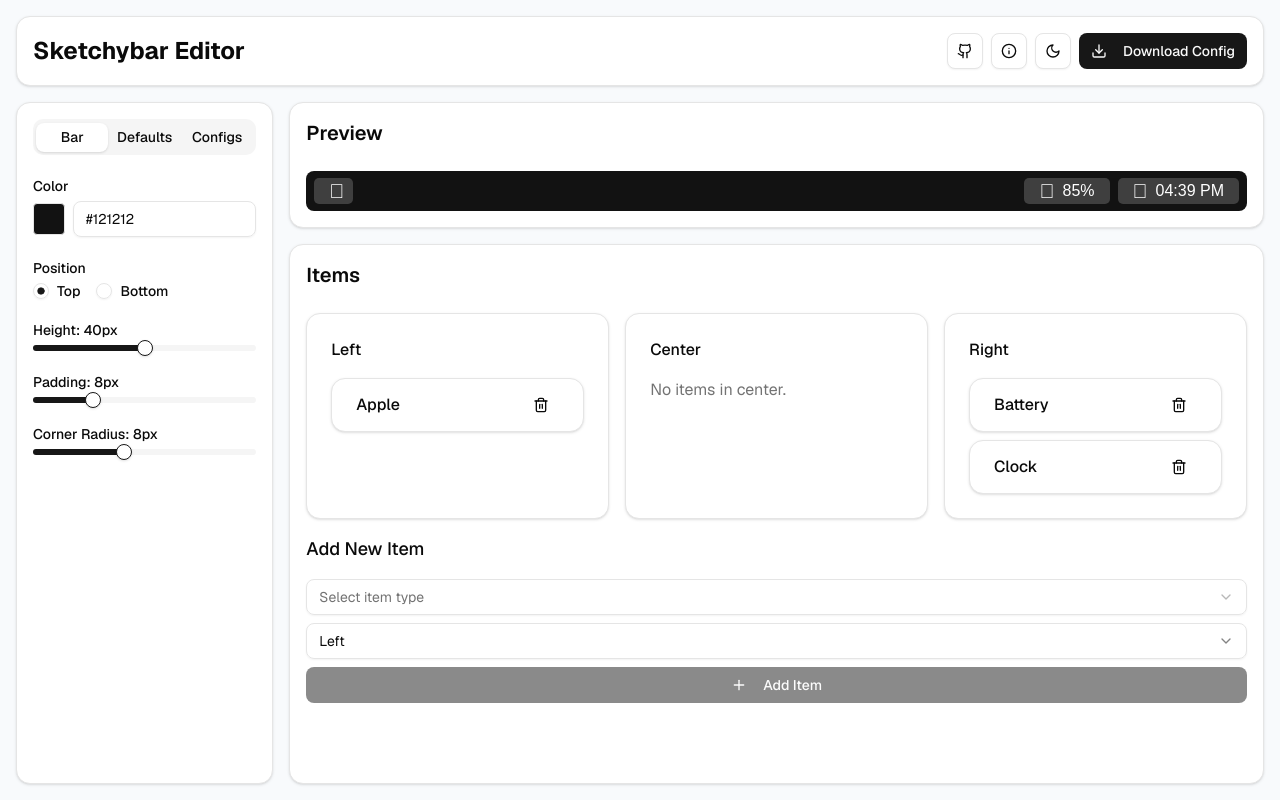
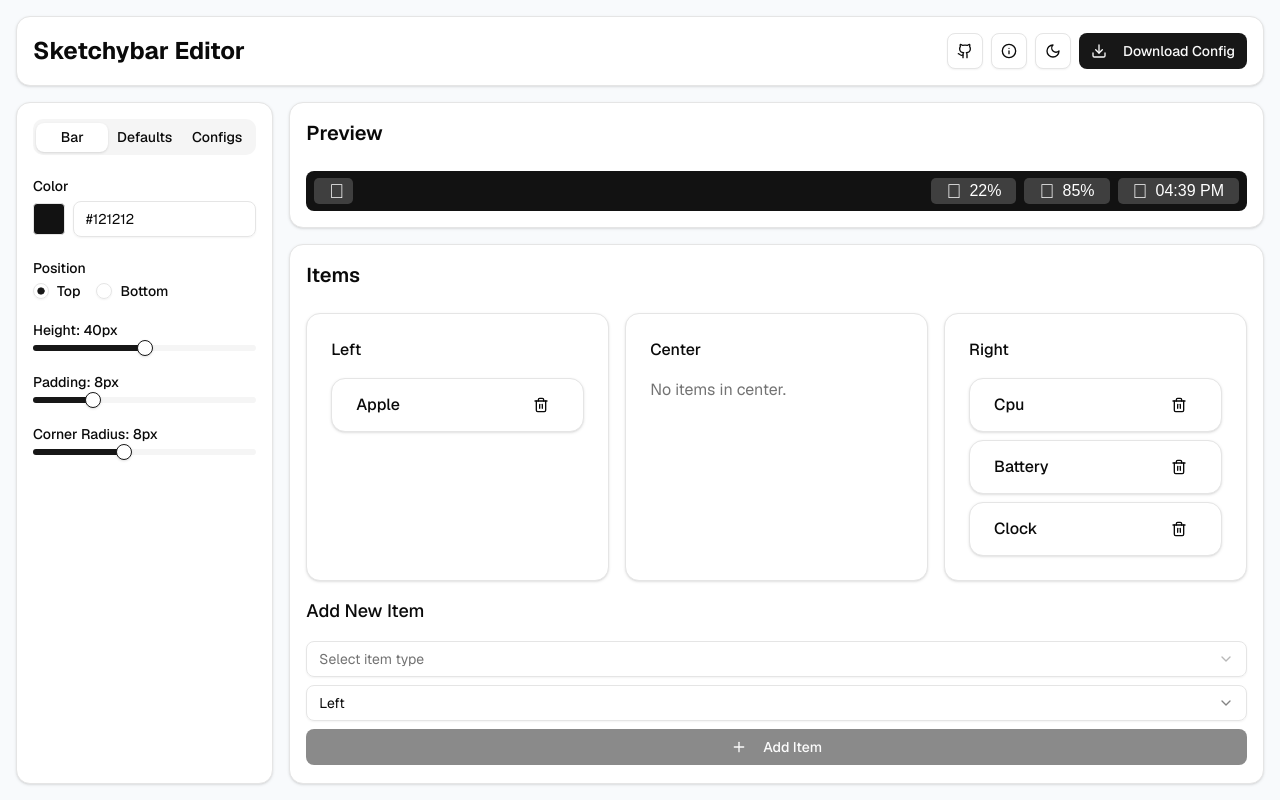
Before and after one commit to jakmaz/sketchybar-editor, a Next.js app: page / in a window 1280 px wide. Built offline with nearby package versions, Linux system fonts and the light colour scheme; a web font is replaced by a local one.

Commit message:
feat: add cpu item

```diff
--- a/src/components/items-pane.tsx
+++ b/src/components/items-pane.tsx
@@ -20,6 +20,7 @@ const ITEM_TYPES = [
   { value: "clock", label: "Clock" },
   { value: "battery", label: "Battery" },
   { value: "calendar", label: "Calendar" },
+  { value: "cpu", label: "Cpu Usage" },
 ]
 
 const POSITIONS = [
--- a/src/components/sketchybar-editor.tsx
+++ b/src/components/sketchybar-editor.tsx
@@ -3,7 +3,7 @@
 import { useState } from "react"
 import { PreviewPane } from "./preview-pane"
 
-export type ItemType = "apple" | "spaces" | "clock" | "battery" | "calendar"
+export type ItemType = "apple" | "spaces" | "clock" | "battery" | "calendar" | "cpu"
 export type ItemPosition = "left" | "center" | "right"
 
 import Navbar from "./navbar"
@@ -78,19 +78,21 @@ export function SketchybarEditor() {
         id: "apple",
         type: "apple",
         position: "left",
-        color: "#ffffff",
+      },
+      {
+        id: "cpu",
+        type: "cpu",
+        position: "right",
       },
       {
         id: "battery",
         type: "battery",
         position: "right",
-        color: "#ffffff",
       },
       {
         id: "clock",
         type: "clock",
         position: "right",
-        color: "#ffffff",
       },
     ],
   })
--- /dev/null
+++ b/src/components/sketchybar-items/cpu-item.tsx
@@ -0,0 +1,29 @@
+"use client";
+
+import type { SketchybarItemComponentProps } from "./item-interface";
+import { BaseItem } from "./base-item";
+import { useState, useEffect } from "react";
+
+export function CpuItem({ config }: SketchybarItemComponentProps) {
+  const [cpuUsage, setCpuUsage] = useState<number>(20); // Start at 20%
+
+  useEffect(() => {
+    const intervalId = setInterval(() => {
+      // Generate a random change between -5 and +5
+      const randomChange = Math.floor(Math.random() * 11) - 5; // -5 to 5
+
+      // Calculate the new CPU usage, ensuring it stays within 0-100
+      const newCpuUsage = Math.max(
+        0,
+        Math.min(100, cpuUsage + randomChange)
+      );
+
+      setCpuUsage(newCpuUsage);
+    }, 2000);
+
+    return () => clearInterval(intervalId);
+  }, [cpuUsage]); // Add cpuUsage as a dependency
+  // so the interval restarts when cpuUsage changes.
+
+  return <BaseItem config={config} icon={""} label={`${cpuUsage}%`} />;
+}
--- a/src/components/sketchybar-items/item-factory.tsx
+++ b/src/components/sketchybar-items/item-factory.tsx
@@ -3,6 +3,7 @@ import { SpacesItem } from "./spaces-item"
 import { ClockItem } from "./clock-item"
 import { BatteryItem } from "./battery-item"
 import { CalendarItem } from "./calendar-item"
+import { CpuItem } from "./cpu-item"
 import { Config, Item } from "../sketchybar-editor"
 
 export function ItemFactory({ item, config }: { item: Item, config: Config }) {
@@ -19,6 +20,8 @@ export function ItemFactory({ item, config }: { item: Item, config: Config }) {
       return <BatteryItem config={config} />
     case "calendar":
       return <CalendarItem config={config} />
+    case "cpu":
+      return <CpuItem config={config} />
     default:
       return <div className={className}>{item.type}</div>
   }
```
